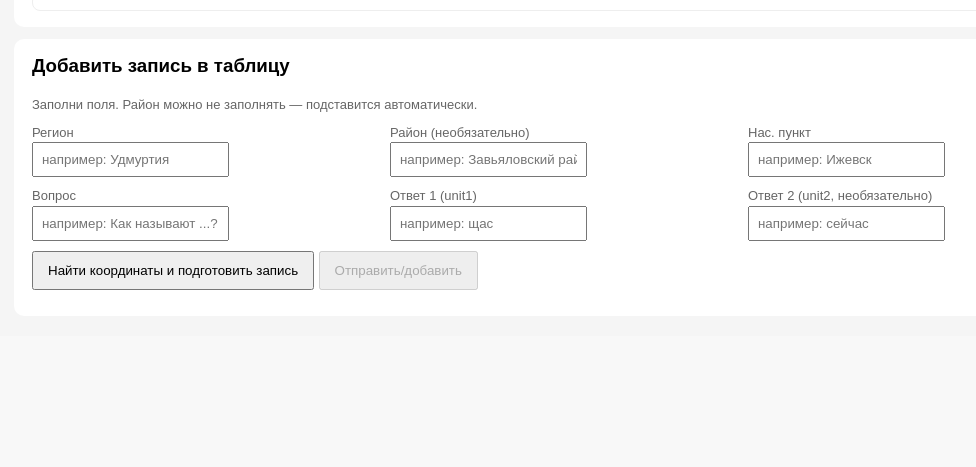
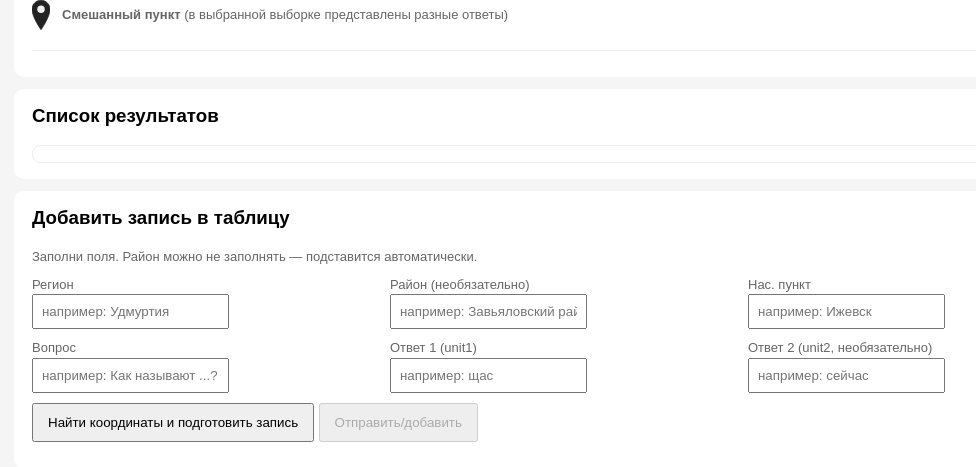
Before and after one commit to K1ellee/lab-dialekt, a Flask app: page /task3 in a window 1280 px wide. Shown: the part 1271-1738 px from the top of the page, without its empty margins (76-1052 px from the left). Before the commit the page ends 1561 px from the top, so only its background shows below. Run offline with Flask 3, Linux system fonts and the light colour scheme; some libraries are stand-ins or nearby versions.

Commit message:
Task3: multi-question filter and linguogeographic legend

```diff
--- a/backend/static/js/task3.js
+++ b/backend/static/js/task3.js
@@ -15,6 +15,7 @@
     settlement: $("settlement"),
 
     legendPinBase: $("legendPinBase"),
+    legendPinMixed: $("legendPinMixed"),
     legendDynamic: $("legendDynamic"),
 
     apply: $("apply"),
@@ -49,7 +50,6 @@
   map.createPane("boundaryPane");
   map.getPane("boundaryPane").style.zIndex = 450;
 
-  // Русская/локальная подложка OSM
   const osmAttr = '&copy; <a target="_blank" rel="noopener" href="https://www.openstreetmap.org/copyright">OpenStreetMap</a> contributors';
 
   L.tileLayer("https://{s}.tile.openstreetmap.org/{z}/{x}/{y}.png", {
@@ -68,13 +68,8 @@
   let ALL = [];
   let LAST_ADD_ROW = null;
 
-  function setStatus(s) {
-    if (els.status) els.status.textContent = s || "";
-  }
-
-  function setAddStatus(s) {
-    if (els.add_status) els.add_status.textContent = s || "";
-  }
+  function setStatus(s) { if (els.status) els.status.textContent = s || ""; }
+  function setAddStatus(s) { if (els.add_status) els.add_status.textContent = s || ""; }
 
   function esc(s) {
     return (s ?? "").toString()
@@ -94,20 +89,31 @@
     return Array.from(set).sort((a, b) => a.localeCompare(b, "ru"));
   }
 
-  function fillSelect(sel, values, emptyLabel) {
+  function getSelectedValues(select) {
+    if (!select) return [];
+    return Array.from(select.selectedOptions || []).map(o => o.value).filter(Boolean);
+  }
+
+  function fillSelect(sel, values, emptyLabel, multiple = false, size = null) {
     if (!sel) return;
     sel.innerHTML = "";
 
-    const first = document.createElement("option");
-    first.value = "";
-    first.textContent = emptyLabel || "— все —";
-    sel.appendChild(first);
+    if (!multiple) {
+      const first = document.createElement("option");
+      first.value = "";
+      first.textContent = emptyLabel || "— все —";
+      sel.appendChild(first);
+    }
 
     for (const v of values) {
       const o = document.createElement("option");
       o.value = v;
       o.textContent = v;
       sel.appendChild(o);
+    }
+
+    if (multiple && size) {
+      sel.size = size;
     }
   }
 
@@ -129,7 +135,6 @@
     const lon = parseFloat((r.lon ?? "").toString().replace(",", "."));
 
     if (!Number.isFinite(lat) || !Number.isFinite(lon)) return null;
-
     return { region, district, settlement, question, unit1, unit2, comment, lat, lon };
   }
 
@@ -228,11 +233,11 @@
     if (!els.legendDynamic) return;
     els.legendDynamic.innerHTML = "";
 
-    if (!keys || keys.length <= 1) return;
+    if (!keys || !keys.length) return;
 
     const title = document.createElement("div");
     title.className = "small";
-    title.innerHTML = "<b>Ответ (unit1):</b>";
+    title.innerHTML = "<b>Условные обозначения ответов:</b>";
     els.legendDynamic.appendChild(title);
 
     for (const k of keys) {
@@ -332,11 +337,10 @@
     return out;
   }
 
-  function buildAreas(rows, colorByKey) {
+  function buildAreas(rows, colorByKey, questionsSelected) {
     areasLayer.clearLayers();
 
-    const q = (els.q && els.q.value) ? els.q.value.trim() : "";
-    if (!q || !window.turf) return;
+    if (!questionsSelected.length || !window.turf) return;
 
     const by = new Map();
 
@@ -405,15 +409,13 @@
     if (!x1 && !x2) return true;
 
     const values = [v1, v2];
-
     if (x1 && values.includes(x1)) return true;
     if (x2 && values.includes(x2)) return true;
-
     return false;
   }
 
   function getFilteredRows() {
-    const q = els.q.value;
+    const questions = getSelectedValues(els.q);
     const a1 = els.unit1.value;
     const a2 = els.unit2.value;
     const r = els.region.value;
@@ -421,7 +423,7 @@
     const s = els.settlement.value;
 
     return ALL.filter(x =>
-      (!q || x.question === q) &&
+      (!questions.length || questions.includes(x.question)) &&
       rowMatchesAnswerFilters(x, a1, a2) &&
       (!r || x.region === r) &&
       (!d || x.district === d) &&
@@ -444,12 +446,12 @@
       return;
     }
 
-    const qSelected = !!(els.q.value && els.q.value.trim());
-    const keys = qSelected ? uniq(rows.map(answerKey)) : [];
+    const questionsSelected = getSelectedValues(els.q);
+    const keys = uniq(rows.map(answerKey));
     const colorByKey = buildColors(keys);
 
-    renderLegendDynamic(keys, colorByKey, qSelected);
-    if (qSelected) buildAreas(rows, colorByKey);
+    renderLegendDynamic(keys, colorByKey, questionsSelected.length > 0);
+    if (questionsSelected.length > 0) buildAreas(rows, colorByKey, questionsSelected);
     if (boundaryLayer) boundaryLayer.bringToFront();
 
     const groups = groupBySettlement(rows);
@@ -458,7 +460,7 @@
     for (const g of groups) {
       let icon;
 
-      if (qSelected) {
+      if (questionsSelected.length > 0) {
         const set = new Set(g.items.map(answerKey));
         const one = (set.size === 1) ? Array.from(set)[0] : "(смеш.)";
         const color = (set.size === 1) ? (colorByKey[one] || "#377eb8") : "#222222";
@@ -504,7 +506,7 @@
   }
 
   function initControlsFromData() {
-    fillSelect(els.q, uniq(ALL.map(x => x.question)), "Все вопросы");
+    fillSelect(els.q, uniq(ALL.map(x => x.question)), "", true, 8);
     fillSelect(els.region, uniq(ALL.map(x => x.region)), "Все регионы");
     fillSelect(els.district, [], "Все районы");
     fillSelect(els.settlement, [], "Все населённые пункты");
@@ -538,10 +540,10 @@
 
     if (els.q) {
       els.q.addEventListener("change", () => {
-        const q = els.q.value;
+        const questions = getSelectedValues(els.q);
         const answers = uniq(
           ALL
-            .filter(x => !q || x.question === q)
+            .filter(x => !questions.length || questions.includes(x.question))
             .flatMap(x => [x.unit1, x.unit2])
             .filter(Boolean)
         );
@@ -554,7 +556,7 @@
 
     if (els.reset) {
       els.reset.onclick = () => {
-        els.q.value = "";
+        Array.from(els.q.options).forEach(o => o.selected = false);
         els.unit1.value = "";
         els.unit2.value = "";
         els.region.value = "";
@@ -660,6 +662,14 @@
     els.legendPinBase.appendChild(img);
   }
 
+  if (els.legendPinMixed) {
+    const img = document.createElement("img");
+    img.className = "legend-pin-img";
+    img.alt = "";
+    img.src = pinDataUri("#222222");
+    els.legendPinMixed.appendChild(img);
+  }
+
   if (els.add_prepare) {
     els.add_prepare.onclick = () => prepareAdd().catch(e => {
       setAddStatus("Ошибка");
--- a/backend/templates/task3.html
+++ b/backend/templates/task3.html
@@ -23,15 +23,15 @@
 
     <div style="display:grid;grid-template-columns:1fr 1fr 1fr; gap:10px; margin-top:10px;">
       <div>
-        <div class="small">Вопрос</div>
-        <select id="q"></select>
+        <div class="small">Вопросы (можно выбрать несколько: Ctrl + клик)</div>
+        <select id="q" multiple size="8"></select>
       </div>
       <div>
-        <div class="small">Ответ 1 (unit1)</div>
+        <div class="small">Ответ 1</div>
         <select id="unit1"></select>
       </div>
       <div>
-        <div class="small">Ответ 2 (unit2)</div>
+        <div class="small">Ответ 2</div>
         <select id="unit2"></select>
       </div>
     </div>
@@ -72,6 +72,11 @@
       <div class="legend-item">
         <span class="legend-icon legend-line" aria-hidden="true"></span>
         <span class="small"><b>Граница Удмуртской Республики</b></span>
+      </div>
+
+      <div class="legend-item">
+        <span class="legend-icon" id="legendPinMixed"></span>
+        <span class="small"><b>Смешанный пункт</b> (в выбранной выборке представлены разные ответы)</span>
       </div>
 
       <div id="legendDynamic" class="legend-dynamic"></div>
```
